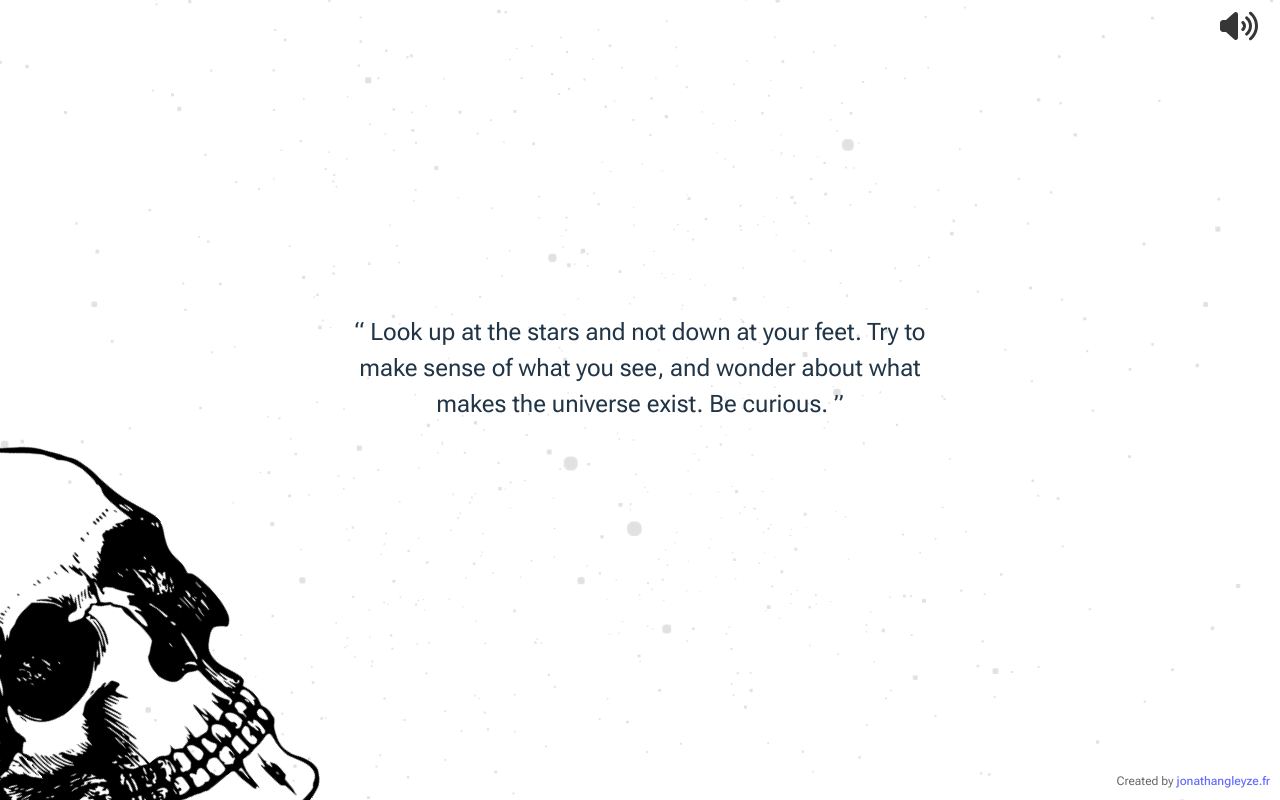
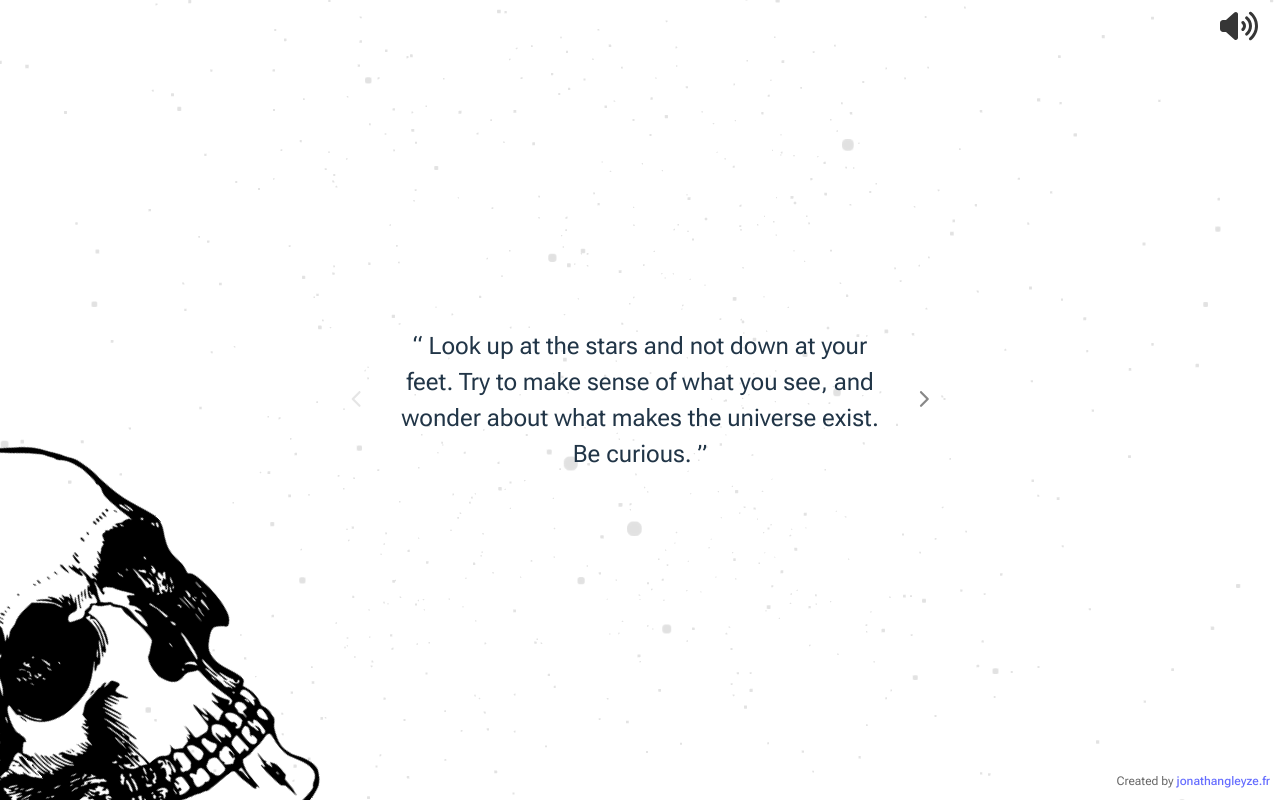
Before and after one commit to coockieHunt/head_follow, a React (Vite) app: page / in a window 1280 px wide. Built offline with nearby package versions, Linux system fonts and the light colour scheme.

Commit message:
✨ Add navigation buttons for quotes and refactor quote display logic

```diff
--- a/src/App.jsx
+++ b/src/App.jsx
@@ -4,7 +4,8 @@ import './styles/quoteBlock.css'
 import './styles/skeleton/header.css'
 
 import { useState } from 'react';
-
+import { FontAwesomeIcon } from "@fortawesome/react-fontawesome";
+import { faVolumeOff, faVolumeUp, faChevronLeft, faChevronRight} from "@fortawesome/free-solid-svg-icons";
 import FollowObjectDown from './components/followObjectDown.jsx';
 import TopNotifier from './components/topNotifier.jsx';
 import DustFlow from './components/dustFlow.jsx';
@@ -12,26 +13,36 @@ import DustFlow from './components/dustFlow.jsx';
 import copyQuote from './utils/copyQuote.jsx';
 import PlayClickSound from './utils/interactSond.jsx';
 
-import { FontAwesomeIcon } from "@fortawesome/react-fontawesome";
-import { faVolumeOff, faVolumeUp } from "@fortawesome/free-solid-svg-icons";
 
-const curQuoteText = `Look up at the stars and not down at your feet. Try to make sense of what you see, and wonder about what makes the universe exist. Be curious.`;
+const curQuoteText = [
+  `Look up at the stars and not down at your feet. Try to make sense of what you see, and wonder about what makes the universe exist. Be curious.`,
+  `The important thing is not to stop questioning. Curiosity has its own reason for existing.`,
+  `Science is a way of thinking much more than it is a body of knowledge.`,
+  `Somewhere, something incredible is waiting to be known.`,
+  `The good thing about science is that it's true whether or not you believe in it.`,
+  `Equipped with his five senses, man explores the universe around him and calls the adventure Science.`,
+];
 
 
 function App() {
-const [AlertText, setAlertText] = useState("");
-const [notifierTrigger, setNotifierTrigger] = useState(0);
+  // State variables
+  const [AlertText, setAlertText] = useState("");
+  const [notifierTrigger, setNotifierTrigger] = useState(0);
+  const [muted, setMuted] = useState(false);
+  const [curQuoteIndex, setCurQuoteIndex] = useState(0);
 
-const [muted, setMuted] = useState(false);
-
+  // Handle quote copy action
   function handleCopyQuote() {
-    copyQuote({quote: curQuoteText, muted});
+    copyQuote({quote: curQuoteText[curQuoteIndex], muted});
     setAlertText("Quote copied!");
     setNotifierTrigger(t => t + 1);
   }
 
+  // const viaruable
   const icon_multiplier_class = "fa-2x";
   const icon_disabled_class = muted ? "mute-button sound_off" : "mute-button";
+
+
   return (
     <>
       {<>
@@ -43,9 +54,20 @@ const [muted, setMuted] = useState(false);
         </div>
         <div id='QuoteBlock'>
           <span id='AlertText'>{<TopNotifier message={AlertText} trigger={notifierTrigger}/>}</span>
-          <span id="quoteText" onClick={handleCopyQuote} >
-            “ {curQuoteText} ”
-          </span>
+
+          <button
+            className={curQuoteIndex > 0 ? "arrowButton" : "arrowButton disabled"}
+            onClick={() => curQuoteIndex > 0 ? setCurQuoteIndex(curQuoteIndex - 1) : null}>
+              <FontAwesomeIcon icon={faChevronLeft} />
+            </button>
+          <div id='quoteContainer'>
+            <span id="quoteText" onClick={handleCopyQuote} >“ {curQuoteText[curQuoteIndex]} ”</span>
+          </div>
+          <button
+            className={curQuoteIndex < curQuoteText.length - 1 ? "arrowButton" : "arrowButton disabled"}
+            onClick={() => curQuoteIndex < curQuoteText.length - 1 ? setCurQuoteIndex(curQuoteIndex + 1) : null}>
+              <FontAwesomeIcon icon={faChevronRight} />
+            </button>
         </div>
 
           {<FollowObjectDown muted={muted}/>}
@@ -59,6 +81,4 @@ const [muted, setMuted] = useState(false);
 }
 
 
-
-
 export default App;
--- a/src/styles/quoteBlock.css
+++ b/src/styles/quoteBlock.css
@@ -2,22 +2,39 @@
     position: absolute;
     top: 50%;
     left: 50%;
-    transform: translate(-50%, -80%) scale(1);
+    transform: translate(-50%, -50%) scale(1);
+    transform-origin: center;
     text-align: center;
     font-size: 24px;
     max-width: 600px;
     cursor: pointer;
 
-    & #quoteText{
-        transition: transform 1s ease-in-out, opacity 0.5s ease-in-out;
-        opacity: 1;
+    display: flex;
+    align-items: center;
 
-        &:hover {
-            opacity: 0.6;
-            transform: translate(-50%, -80%) scale(1.1);
-            transition: transform 1s ease-in-out, opacity 0.5s ease-in-out;
+    & #quoteContainer {
+       margin: 0 20px;
+       display: flex;
+       align-items: center;
+       justify-content: center;
+       min-height: 100px;
+    }
+
+    & button{
+        background: none;
+        border: none;
+        cursor: pointer;
+        font-size: 18px;
+        color: rgba(0, 0, 0, 0.466);
+        height: 100px;
+        transition: all 0.3s ease;
+
+        &.disabled {
+            cursor: default;
+            color: rgba(0, 0, 0, 0.1);
         }
     }
+
 
     & #AlertText{
         position: absolute;
@@ -29,6 +46,7 @@
         transition: opacity 0.5s ease-in-out;
 
         &.visible {opacity: 1;}
+
     }
 
     & .topNotifier {
```
